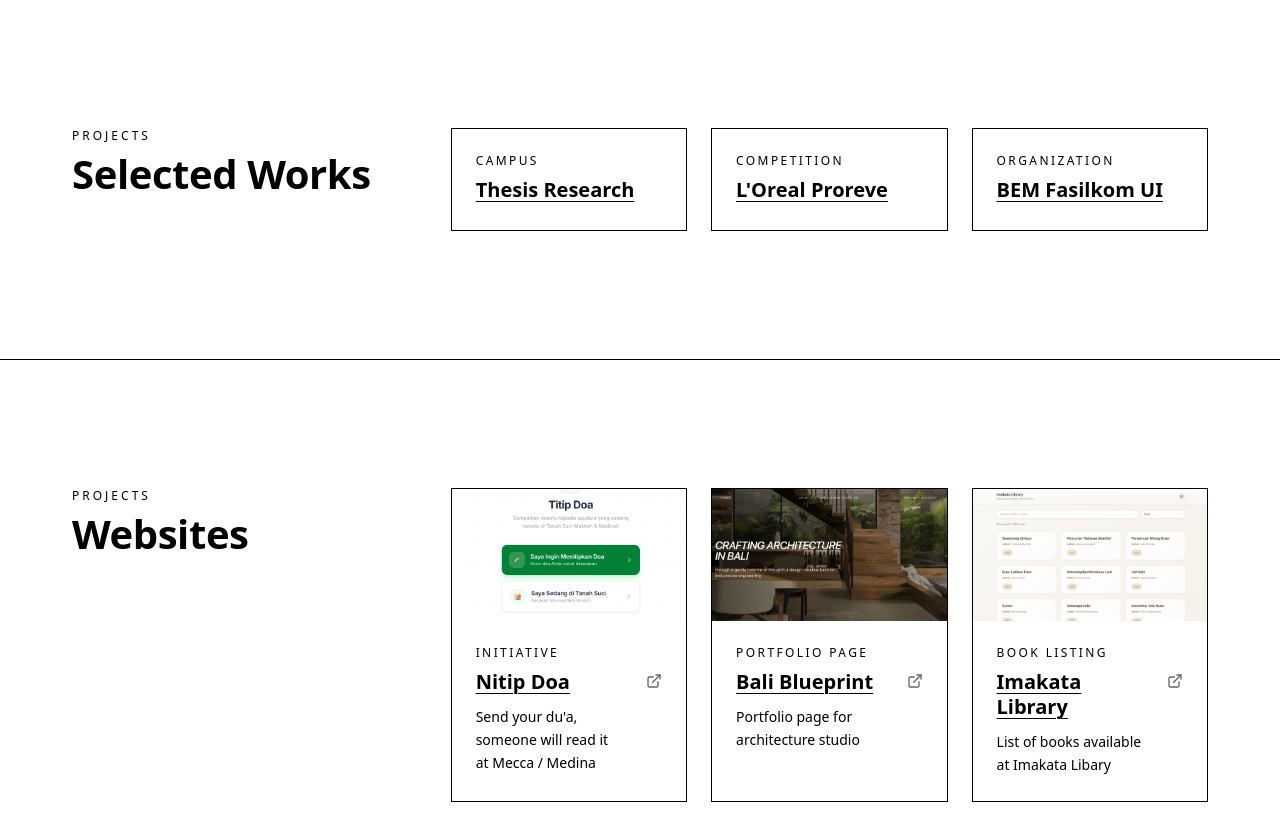
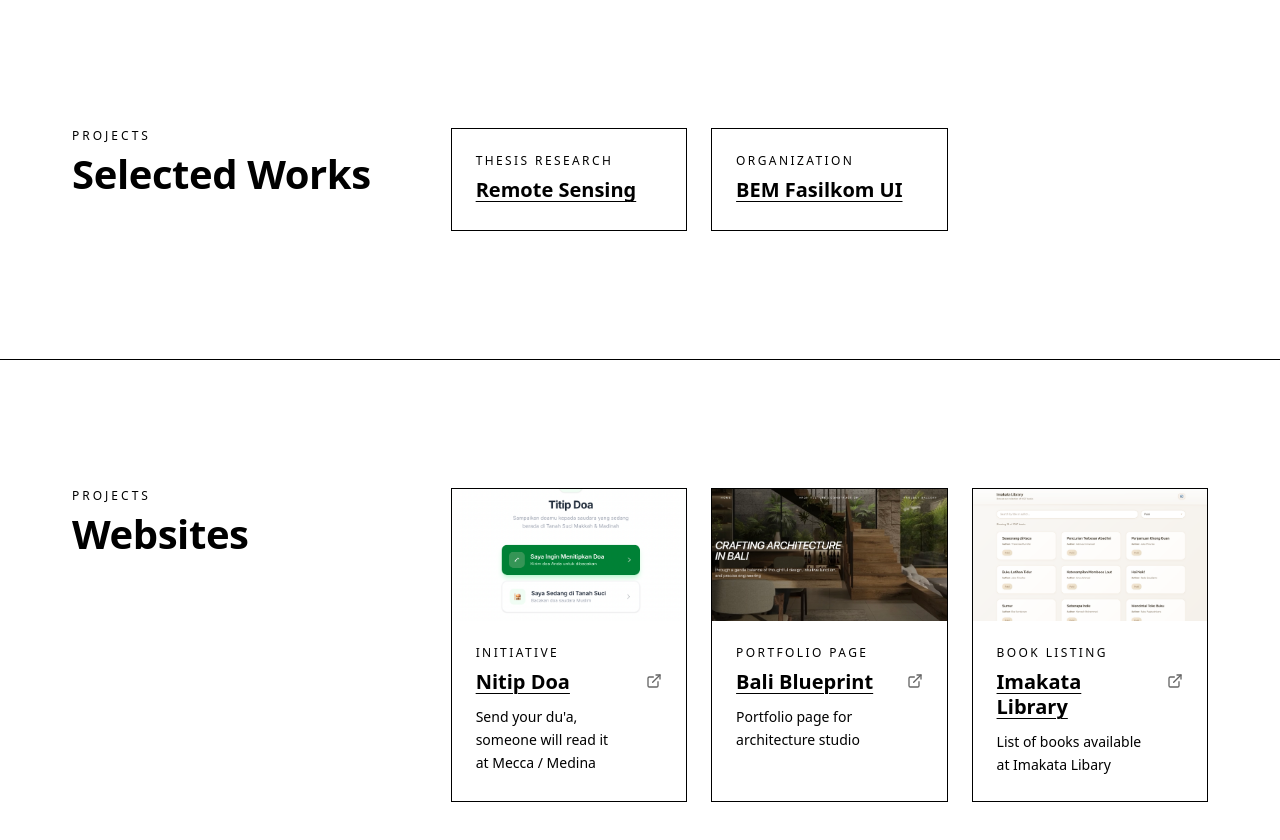
Before and after one commit to mrtrq/presence, a Next.js app: page / in a window 1280 px wide. Shown: the part 1240-2080 px from the top of the page. Built offline with nearby package versions, Linux system fonts and the light colour scheme.

Commit message:
projects: rename thesis research card & hide competition

```diff
--- a/app/page.tsx
+++ b/app/page.tsx
@@ -46,9 +46,9 @@ export default function Page() {
       <Section id="projects" title="Selected Works" kicker="Projects">
         <div className="grid md:grid-cols-3 gap-6">
           {/* research */}
-          <NewProjectCard topic="Campus" title="Thesis Research" preview="We built a multi‑scenario pipeline comparing super‑resolution methods (bicubic, SRCNN) and feature sets from spectral indices to predict water quality parameters (TSS, TDS, and DO) from Sentinel‑2 imagery for Jakarta’s rivers." viewtype="slide" href="https://drive.google.com/file/d/1f0mQ08DmmCkrgantM24Aau_bQzDZN7Uo/view?usp=drive_link" />
+          <NewProjectCard topic="Thesis Research" title="Remote Sensing" preview="We built a multi‑scenario pipeline comparing super‑resolution methods (bicubic, SRCNN) and feature sets from spectral indices to predict water quality parameters (TSS, TDS, and DO) from Sentinel‑2 imagery for Jakarta’s rivers." viewtype="slide" href="https://drive.google.com/file/d/1f0mQ08DmmCkrgantM24Aau_bQzDZN7Uo/view?usp=drive_link" />
           {/* project from competition */}
-          <NewProjectCard topic="Competition" title="L'Oreal Proreve" desc="We submit an idea to pair a hair stylist’s tool with a mobile app to ensure accurate shade matching for color‑blind clients. We built the app protoype to demonstrate the flows and features." viewtype="prototype" href="https://www.figma.com/proto/mBzgjzKw9M1w1pnWoeM4pm/Brainstorm?node-id=8-627&p=f&t=PuvC8o6ToOqNFInw-0&scaling=scale-down&content-scaling=fixed&page-id=0%3A1" />
+          {/* <NewProjectCard topic="Competition" title="L'Oreal Proreve" desc="We submit an idea to pair a hair stylist’s tool with a mobile app to ensure accurate shade matching for color‑blind clients. We built the app protoype to demonstrate the flows and features." viewtype="prototype" href="https://www.figma.com/proto/mBzgjzKw9M1w1pnWoeM4pm/Brainstorm?node-id=8-627&p=f&t=PuvC8o6ToOqNFInw-0&scaling=scale-down&content-scaling=fixed&page-id=0%3A1" /> */}
           {/* student organization */}
           <NewProjectCard topic="Organization" title="BEM Fasilkom UI" desc="We extend the importance of student wellbeing, advocacy, and collaborative systems to create everyday campus life easier, fairer, and more connected." viewtype="grand design" href="https://drive.google.com/file/d/1yhmhCl2-L0ZD8DY8aUZ60iO9hrP0uPgm/view?usp=sharing" />
         </div>
```
